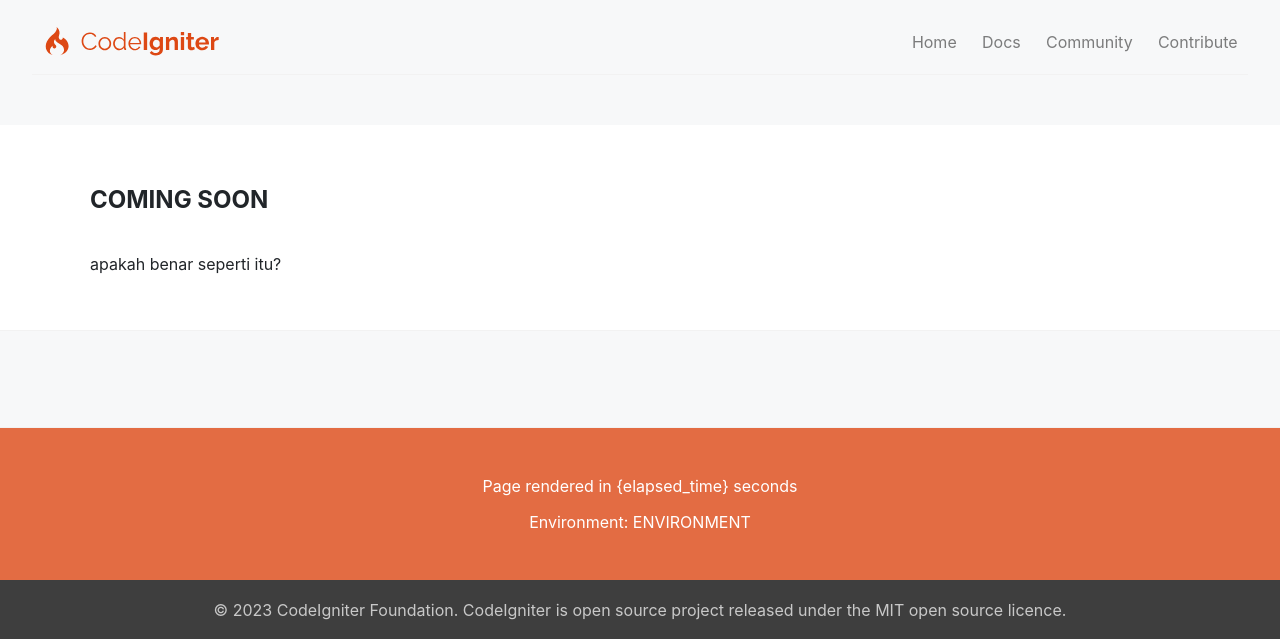
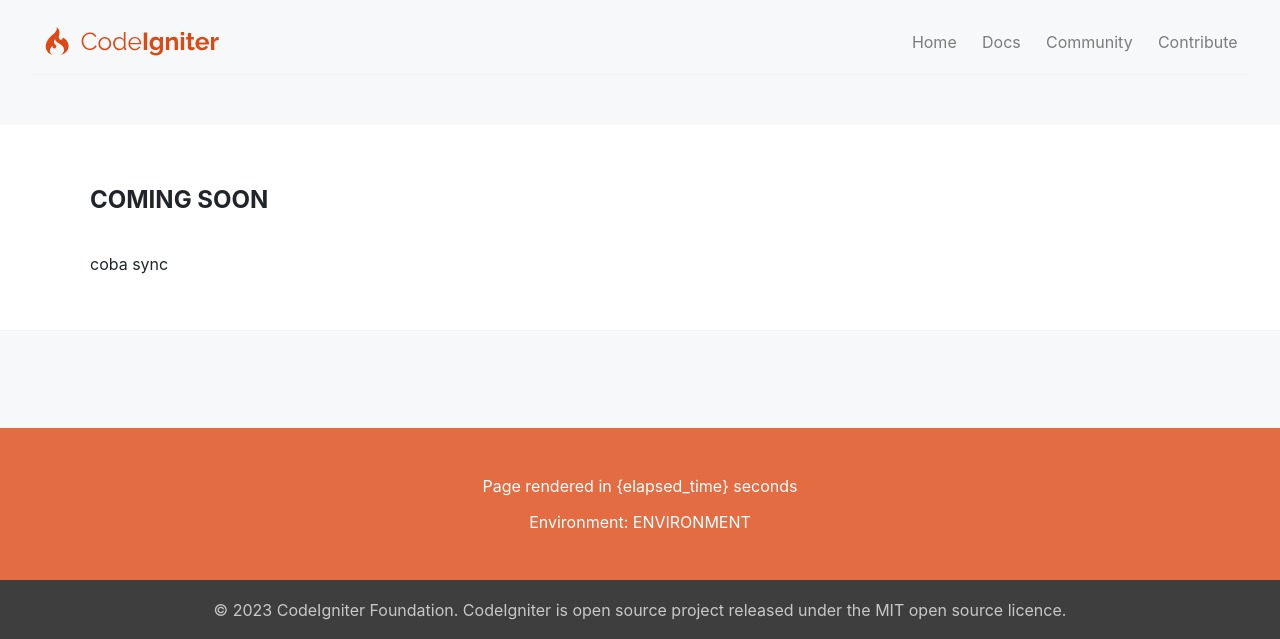
Before and after one commit to fadhelwr/fadhelwr, a CodeIgniter 4 app: template app/Views/welcome_message.php in a window 1280 px wide. Shown: the top 639 px of the page. Run offline with PHP 8.4 and a stand-in for CodeIgniter, Linux system fonts and the light colour scheme; the template is opened without the code that fills it, so the values that code supplies are empty; some libraries are stand-ins or nearby versions.

Commit message:
Update relase v0.01

```diff
--- a/app/Config/App.php
+++ b/app/Config/App.php
@@ -17,7 +17,7 @@ class App extends BaseConfig
      *
      *    http://example.com/
      */
-    public string $baseURL = 'http://development.fadhelwr.my.id/public/';
+    public string $baseURL = 'https://development.fadhelwr.my.id/public/';
 
     /**
      * Allowed Hostnames in the Site URL other than the hostname in the baseURL.
--- a/app/Views/welcome_message.php
+++ b/app/Views/welcome_message.php
@@ -270,7 +270,7 @@
     <section>
 
         <h1>COMING SOON</h1>
-        apakah benar seperti itu?
+        coba sync
     </section>
 
     <div class="further">
```
